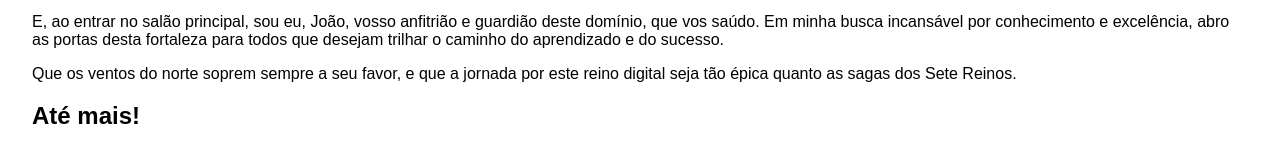
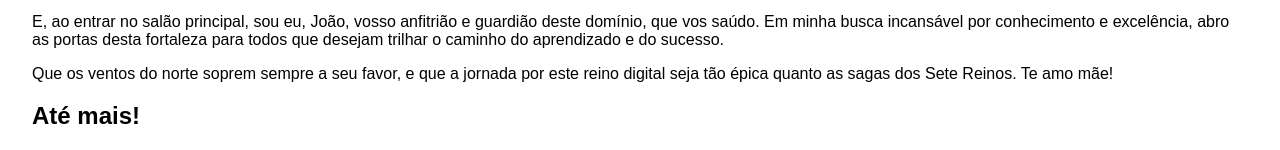
Before and after one commit to ShadowSlaveJP/meu-primeiro-site, a plain HTML site: page index.html in a window 1280 px wide. Shown: the part 493-643 px from the top of the page. Drawn offline with Linux system fonts and the light colour scheme.

Commit message:
Add files via upload

```diff
--- a/index.html
+++ b/index.html
@@ -28,7 +28,7 @@
             <p>Imagine-se caminhando pelos corredores imponentes de uma fortaleza erguida com tijolos de bytes e linhas de código. As torres deste castelo são altas, tocando as nuvens das possibilidades infinitas. Cada sala, um domínio de sabedoria; cada muralha, uma barreira contra a ignorância.</p>
             <p>Aqui, na Grande Biblioteca, os pergaminhos de saberes antigos e novos estão ao alcance de todos. As mesas são adornadas com mapas de estratégias, onde táticas de produtividade e batalhas financeiras são planejadas com precisão cirúrgica. As chamas iluminam os tratados de vendas e psicologia, escritos pelos mestres do passado e presente.</p>
             <p>E, ao entrar no salão principal, sou eu, João, vosso anfitrião e guardião deste domínio, que vos saúdo. Em minha busca incansável por conhecimento e excelência, abro as portas desta fortaleza para todos que desejam trilhar o caminho do aprendizado e do sucesso.</p>
-            <p>Que os ventos do norte soprem sempre a seu favor, e que a jornada por este reino digital seja tão épica quanto as sagas dos Sete Reinos.</p>
+            <p>Que os ventos do norte soprem sempre a seu favor, e que a jornada por este reino digital seja tão épica quanto as sagas dos Sete Reinos. Te amo mãe!</p>
         </section>
         <section id="contato">
             <h2>Até mais!</h2>
```
